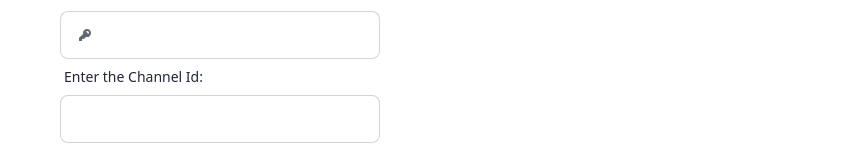
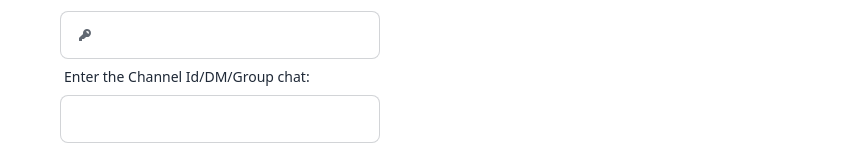
Before and after one commit to Ayanprogrammer11/fakeTyping, a React (Vite) app: page / in a window 1280 px wide. Shown: the part 301-458 px from the top of the page, without its empty margins (420-1280 px from the left). Built offline with nearby package versions, Linux system fonts and the light colour scheme; what tailwindcss-animated would draw is missing.

Commit message:
chore: Update form label for Channel Id/DM/Group chat

```diff
--- a/src/components/Form.jsx
+++ b/src/components/Form.jsx
@@ -95,7 +95,9 @@ function Form({ dispatch, state }) {
       </div>
       <label className="form-control w-full max-w-xs">
         <div className="label">
-          <span className="label-text">Enter the Channel Id:</span>
+          <span className="label-text">
+            Enter the Channel Id/DM/Group chat:
+          </span>
         </div>
         <input
           type="text"
```
